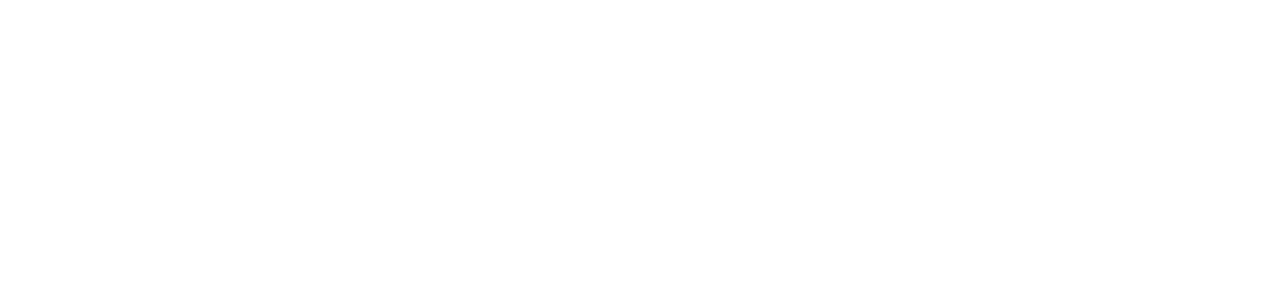
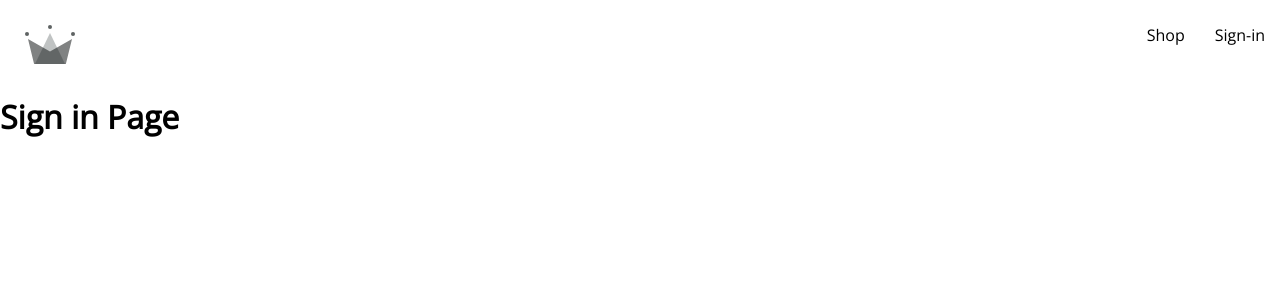
Before and after one commit to juanmlglober/zeroToMastery-2-crwn-clothing, a React (Create React App) app: page /sign-in in a window 1280 px wide. Before the commit this address had no page. Shown: the top 300 px of the page. Built offline with nearby package versions, Linux system fonts and the light colour scheme.

Commit message:
feat(app): add sign in

```diff
--- a/package.json
+++ b/package.json
@@ -6,6 +6,7 @@
     "@testing-library/jest-dom": "^5.16.5",
     "@testing-library/react": "^13.3.0",
     "@testing-library/user-event": "^13.5.0",
+    "firebase": "^9.9.4",
     "react": "^18.2.0",
     "react-dom": "^18.2.0",
     "react-router-dom": "^6.3.0",
--- a/src/App.js
+++ b/src/App.js
@@ -2,6 +2,7 @@
 
 import Navigation from "./routes/navigation/navigation.component"
 import Home from "./routes/home/home.component"
+import SignIn from "./routes/sign-in/sign-in-component"
 
 const Shop = () => <h1>I am the Shop page</h1>
 
@@ -11,6 +12,7 @@
       <Route path="/" element={<Navigation />}>
         <Route index element={<Home />} />
         <Route path="shop" element={<Shop />} />
+        <Route path="sign-in" element={<SignIn />} />
       </Route>
     </Routes>
   )
--- a/src/routes/navigation/navigation.component.jsx
+++ b/src/routes/navigation/navigation.component.jsx
@@ -15,6 +15,9 @@
           <Link className="nav-link" to="/shop">
             Shop
           </Link>
+          <Link className="nav-link" to="/sign-in">
+            Sign-in
+          </Link>
         </div>
       </div>
       <Outlet />
--- /dev/null
+++ b/src/routes/sign-in/sign-in-component.jsx
@@ -0,0 +1,10 @@
+const SignIn = () => {
+  console.log("first")
+  return (
+    <div>
+      <h1>Sign in Page</h1>
+    </div>
+  )
+}
+
+export default SignIn
```
Also changed, not shown: 1 other file (tests, documents, lock files or other folders).
